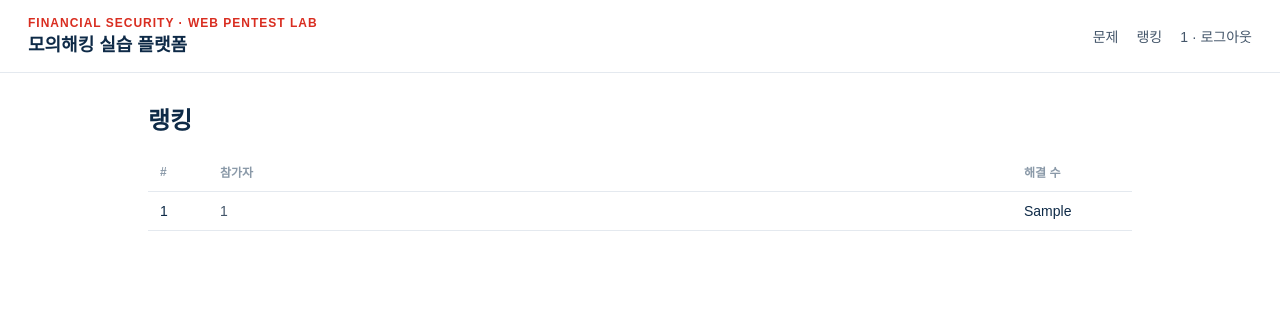
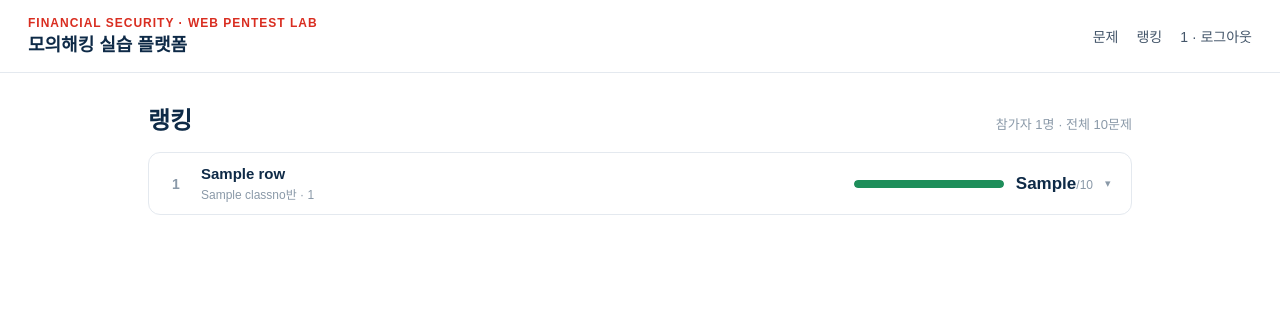
Before and after one commit to JaewookYou/arang-edu-challs-collection, a Flask app: template platform/templates/ranking.html in a window 1280 px wide. Shown: the top 333 px of the page. Run offline with Flask 3, Linux system fonts and the light colour scheme; the template is opened without the code that fills it: most values are stand-ins (such as "Sample title", 1, 10 or a date in 2020).

Commit message:
플랫폼: 반·이름 수집, 랭킹에 해결 문제 표시, 소스 링크 버튼화
[반·이름] 랭킹에서 수강생을 식별하기 위해 반(1~40)·이름을 받는다.
 - 회원가입 폼에 '반 선택 + 이름' 한 줄 추가(서버 검증: 이름 1~20자, 반 1~40)
 - 기존 계정은 이 필드가 없으므로 before_request 가드로 /profile 보완 입력 유도
   (입력 전에는 문제/랭킹 접근 시 계속 /profile 로 유도, 세션만 남고 계정이
    삭제된 경우엔 세션 정리 후 로그인으로)

[랭킹 개편] 31문제라 한 행에 모두 펼치면 읽히지 않는다.
 - 접힘: 순위 · 이름 · 반/아이디 · 진행바 · n/31  → 서로 비교가 쉬움
 - 펼침: 카테고리별로 문제 칩 전체를 보여주고 해결한 것만 초록 강조
         (미해결도 흐리게 함께 보여 '무엇이 남았는지'가 같이 읽힌다)
 - details/summary 라 JS 없이 동작하고 키보드·스크린리더도 지원
 - 카테고리별 해결 현황은 서버에서 계산해 템플릿은 그리기만 한다
   (주의: dict 키를 'items' 로 두면 Jinja 가 dict.items 메서드로 잡아 순회가 깨짐)
 - 노출 대상: 프로필을 채웠거나 해결 기록이 있는 계정만
   (부하테스트로 생성된 잔여 계정이 랭킹을 덮지 않게)

[소스 링크] 눈에 안 띈다는 피드백 → 점선 텍스트 링크에서 파란 알약 버튼으로.
 `</>` 아이콘 + '소스코드', hover 시 반전. 카드 배지가 긴 제목에서 '도/전' 으로
 쪼개지던 것도 함께 수정(white-space:nowrap + align-self).

Co-Authored-By: Claude Opus 5 (1M context) <noreply@anthropic.com>

```diff
--- a/platform/app.py
+++ b/platform/app.py
@@ -43,6 +43,39 @@ def save_users(u):
 
 def current_user():
     return session.get("uid")
+
+# ── 참가자 프로필(반·이름) ──
+# 반은 1~40. 기존 계정은 이 필드가 없으므로 로그인 시 /profile 로 보내 보완 입력을 받는다.
+CLASS_MIN, CLASS_MAX = 1, 40
+CLASS_CHOICES = list(range(CLASS_MIN, CLASS_MAX + 1))
+
+def profile_done(u):
+    return bool(u) and bool(u.get("name")) and bool(u.get("classno"))
+
+def parse_profile(form):
+    """폼에서 반·이름을 검증해 (classno, name, error) 반환."""
+    name = (form.get("name") or "").strip()
+    raw = (form.get("classno") or "").strip()
+    if not name:
+        return None, "", "이름을 입력하세요."
+    if len(name) > 20:
+        return None, name, "이름은 20자 이하로 입력하세요."
+    if not raw.isdigit() or not (CLASS_MIN <= int(raw) <= CLASS_MAX):
+        return None, name, "반을 선택하세요(%d~%d반)." % (CLASS_MIN, CLASS_MAX)
+    return int(raw), name, None
+
+@app.before_request
+def require_profile():
+    """로그인했는데 반·이름이 비어 있으면(기존 계정) 보완 입력 페이지로 유도."""
+    if not current_user() or request.endpoint in ("profile", "logout", "login", "register", "static"):
+        return None
+    u = load_users().get(current_user())
+    if u is None:          # 계정이 삭제된 세션
+        session.clear()
+        return redirect(url_for("login"))
+    if not profile_done(u):
+        return redirect(url_for("profile"))
+    return None
 
 # ── 챌린지 URL 호스트 보정 ──
 # registry.yaml 의 url 은 localhost 로 고정돼 있지만, 학습자가 어떤 호스트로 대시보드에
@@ -92,17 +125,48 @@ def login():
 @app.route("/register", methods=["GET", "POST"])
 def register():
     if request.method == "GET":
-        return render_template("register.html", msg="")
+        return render_template("register.html", msg="", classes=CLASS_CHOICES, form={})
     users = load_users()
     uid = request.form.get("userid", "").strip()
     pw = request.form.get("userpw", "")
+    classno, name, err = parse_profile(request.form)
+    # 입력값은 되돌려줘서 오류 시 다시 타이핑하지 않게 한다
+    back = {"userid": uid, "name": name, "classno": request.form.get("classno", "")}
+    def again(m):
+        return render_template("register.html", msg=m, classes=CLASS_CHOICES, form=back)
     if not uid or not pw:
-        return render_template("register.html", msg="아이디와 비밀번호를 입력하세요.")
+        return again("아이디와 비밀번호를 입력하세요.")
+    if err:
+        return again(err)
     if uid in users:
-        return render_template("register.html", msg="이미 존재하는 아이디입니다.")
-    users[uid] = {"pw": generate_password_hash(pw), "solved": [], "last": 0}
+        return again("이미 존재하는 아이디입니다.")
+    users[uid] = {"pw": generate_password_hash(pw), "solved": [], "last": 0,
+                  "classno": classno, "name": name}
     save_users(users)
     return redirect(url_for("login", msg="가입 완료. 로그인하세요."))
+
+@app.route("/profile", methods=["GET", "POST"])
+def profile():
+    """반·이름 보완 입력 — 이 필드가 없는 기존 계정이 로그인하면 여기로 온다."""
+    if not current_user():
+        return redirect(url_for("login"))
+    users = load_users()
+    me = users.get(current_user())
+    if me is None:
+        session.clear()
+        return redirect(url_for("login"))
+    if request.method == "GET":
+        form = {"name": me.get("name", ""), "classno": me.get("classno", "")}
+        return render_template("profile.html", msg="", classes=CLASS_CHOICES, form=form,
+                               uid=current_user(), first=not profile_done(me))
+    classno, name, err = parse_profile(request.form)
+    if err:
+        return render_template("profile.html", msg=err, classes=CLASS_CHOICES,
+                               form={"name": name, "classno": request.form.get("classno", "")},
+                               uid=current_user(), first=not profile_done(me))
+    me["classno"], me["name"] = classno, name
+    save_users(users)
+    return redirect(url_for("index"))
 
 @app.route("/logout")
 def logout():
@@ -129,11 +193,35 @@ def submit():
 @app.route("/ranking")
 def ranking():
     users = load_users()
-    rows = sorted(
-        [{"uid": u, "n": len(d.get("solved", [])), "last": d.get("last", 0)} for u, d in users.items()],
-        key=lambda r: (-r["n"], r["last"]))
-    rows = [r for r in rows if r["n"] > 0]
-    return render_template("ranking.html", rows=rows, uid=current_user())
+    ready = [c for c in CHALLENGES if c.get("status") == "ready"]
+    total = len(ready)
+    # 카테고리 순서는 registry 의 categories 정의 순서를 따른다
+    by_cat = [(k, CATEGORIES[k], [c for c in ready if c["category"] == k]) for k in CATEGORIES]
+    by_cat = [t for t in by_cat if t[2]]
+
+    rows = []
+    for u, d in users.items():
+        solved = [s for s in d.get("solved", []) if s]
+        # 참가자만 노출: 프로필을 채웠거나(수강생) 해결 기록이 있는 계정.
+        # (부하테스트·검증용으로 만들어진 잔여 계정이 랭킹을 덮지 않게)
+        if not solved and not profile_done(d):
+            continue
+        sset = set(solved)
+        # 카테고리별 해결 현황을 서버에서 만들어 템플릿은 그리기만 하게 한다
+        cats = []
+        for _key, label, chals in by_cat:
+            # 키 이름 주의: 'items' 는 Jinja 에서 dict.items 메서드로 잡혀 순회가 깨진다
+            lst = [{"id": c["id"], "title": c["title"], "on": c["id"] in sset} for c in chals]
+            cats.append({"label": label, "got": sum(1 for i in lst if i["on"]),
+                         "tot": len(lst), "chals": lst})
+        rows.append({
+            "uid": u, "name": d.get("name") or u, "classno": d.get("classno"),
+            "n": len(sset), "last": d.get("last", 0), "cats": cats,
+            "pct": round(len(sset) * 100 / total) if total else 0,
+        })
+    rows.sort(key=lambda r: (-r["n"], r["last"] or 0))
+    return render_template("ranking.html", rows=rows, uid=current_user(),
+                           by_cat=by_cat, total=total)
 
 if __name__ == "__main__":
     app.run(host="0.0.0.0", port=9000)
--- a/platform/templates/base.html
+++ b/platform/templates/base.html
@@ -29,15 +29,58 @@
   .chal.planned{opacity:.5}
   .chal .t{font-weight:700;font-size:15px}
   .chal .d{font-size:12px;color:var(--mute);margin-top:3px}
-  /* 문제별 소스(깃) 링크 — 화이트박스 풀이용 */
-  .srclink{color:var(--mute);text-decoration:none;border-bottom:1px dotted var(--line)}
-  .srclink:hover{color:#2563EB;border-bottom-color:#2563EB}
+  /* 문제별 소스(깃) 링크 — 화이트박스 풀이용. 눈에 띄게 알약 버튼으로. */
+  .srclink{display:inline-flex;align-items:center;gap:4px;margin-top:7px;padding:4px 10px;border:1px solid #C3D6F5;
+           border-radius:999px;background:#EEF4FE;color:#2563EB;font-size:12px;font-weight:700;line-height:1.4}
+  .srclink svg{width:13px;height:13px;fill:currentColor;flex:0 0 13px}
+  .srclink:hover{background:#2563EB;border-color:#2563EB;color:#fff}
   .dot{display:inline-block;width:8px;height:8px;border-radius:50%;margin-right:7px;vertical-align:1px}
-  .pill{font-size:11px;padding:3px 9px;border-radius:20px;font-weight:700}
+  .chal>div:first-child{min-width:0}
+  /* 제목이 길어 카드가 2줄이 돼도 배지가 '도/전' 으로 쪼개지지 않게 */
+  .pill{font-size:11px;padding:3px 9px;border-radius:20px;font-weight:700;white-space:nowrap;flex:0 0 auto;align-self:flex-start}
   .pill.go{background:#ECF1FE;color:#2563EB}.pill.ok{background:#EAF6EF;color:var(--green)}.pill.soon{background:#F1F4F8;color:var(--mute)}
   .submit{display:flex;gap:10px;margin:6px 0 4px}
   .submit input{flex:1;padding:11px 13px;border:1px solid var(--line);border-radius:8px;font-size:14px}
   table{width:100%;border-collapse:collapse} td,th{padding:11px 12px;text-align:left;border-bottom:1px solid var(--line);font-size:14px} th{color:var(--mute);font-size:12px}
+  /* 가입·프로필의 '반 + 이름' 한 줄 */
+  .auth select{width:100%;padding:11px 13px;margin:6px 0;border:1px solid var(--line);border-radius:8px;font-size:14px;background:#fff;color:var(--ink)}
+  .row2{display:flex;gap:8px} .row2 select{flex:0 0 118px;margin:6px 0} .row2 input{flex:1 1 auto;min-width:0}
+  /* ── 랭킹 ── 접힘: 반·이름·진행바 / 펼침: 카테고리별 문제 칩 */
+  .rank-head{display:flex;align-items:baseline;justify-content:space-between;gap:12px}
+  .rank-head h1{font-size:24px;margin:0}
+  .rank-sub{color:var(--mute);font-size:13px}
+  .rank{display:flex;flex-direction:column;gap:8px;margin-top:16px}
+  .rrow{border:1px solid var(--line);border-radius:12px;background:#fff;overflow:hidden}
+  .rrow.me{border-color:#2563EB;background:#F8FBFF}
+  .rrow summary{display:flex;align-items:center;gap:12px;padding:12px 14px;cursor:pointer;list-style:none}
+  .rrow summary::-webkit-details-marker{display:none}
+  .rrow summary:hover{background:var(--card)}
+  .rrow .rk{flex:0 0 26px;text-align:center;font-weight:700;font-size:14px;color:var(--mute)}
+  .rrow .rk.top{color:var(--red)}
+  .rrow .who{flex:1 1 auto;min-width:0}
+  .rrow .who b{font-size:15px}
+  .rrow .who .sub{display:block;color:var(--mute);font-size:12px;margin-top:2px;overflow:hidden;text-overflow:ellipsis;white-space:nowrap}
+  .rrow .bar{flex:0 0 150px;height:8px;border-radius:20px;background:#EDF1F6;overflow:hidden}
+  .rrow .bar i{display:block;height:100%;border-radius:20px;background:var(--green)}
+  .rrow .cnt{flex:0 0 58px;text-align:right;font-size:12px;color:var(--mute)}
+  .rrow .cnt b{font-size:17px;color:var(--ink)}
+  .rrow .chev{flex:0 0 12px;font-size:11px;color:var(--mute);transition:transform .15s}
+  .rrow[open] .chev{transform:rotate(180deg)}
+  .rdet{border-top:1px solid var(--line);background:var(--card);padding:4px 14px 10px}
+  .crow{display:flex;gap:12px;align-items:flex-start;padding:9px 0;border-bottom:1px dashed var(--line)}
+  .crow:last-child{border-bottom:none}
+  .clab{flex:0 0 136px;font-size:12px;font-weight:700;color:var(--body);padding-top:2px;white-space:nowrap}
+  .clab span{color:var(--mute);font-weight:400}
+  .chips{display:flex;flex-wrap:wrap;gap:5px;min-width:0}
+  .chip{font-size:11px;padding:3px 8px;border-radius:6px;border:1px solid var(--line);background:#fff;color:#B3BFCB}
+  .chip.on{background:#EAF6EF;border-color:#BFE4CF;color:var(--green);font-weight:700}
+  .rdet-empty,.empty{color:var(--mute);font-size:13px;margin:8px 0 4px}
+  @media (max-width:640px){
+    .rrow summary{gap:8px;padding:11px 12px}
+    .rrow .bar{flex-basis:56px}
+    .clab{flex-basis:100%;padding-bottom:4px}
+    .crow{flex-wrap:wrap;gap:4px}
+  }
 </style>
 </head>
 <body>
--- a/platform/templates/ranking.html
+++ b/platform/templates/ranking.html
@@ -1,15 +1,41 @@
 {% extends "base.html" %}{% block title %}랭킹{% endblock %}
 {% block body %}
-<h1 style="font-size:24px;margin:0 0 16px">랭킹</h1>
-<table>
-  <tr><th style="width:60px">#</th><th>참가자</th><th style="width:120px">해결 수</th></tr>
+<div class="rank-head">
+  <h1>랭킹</h1>
+  <span class="rank-sub">참가자 {{ rows|length }}명 · 전체 {{ total }}문제</span>
+</div>
+
+{# 문제가 31개라 한 행에 다 펼치면 읽히지 않는다.
+   접힘 = 반·이름·진행바(한눈에 비교), 펼침 = 카테고리별 문제 칩(무엇을 풀었는지).
+   details/summary 라 JS 없이 동작하고 키보드·스크린리더도 그대로 지원된다. #}
+<div class="rank">
   {% for r in rows %}
-  <tr>
-    <td>{{ loop.index }}</td>
-    <td style="font-weight:{{ '700' if r.uid==uid else '400' }};color:{{ '#0E2A47' if r.uid==uid else '#44566A' }}">{{ r.uid }}{% if r.uid==uid %} (나){% endif %}</td>
-    <td>{{ r.n }}</td>
-  </tr>
+  <details class="rrow{% if r.uid == uid %} me{% endif %}">
+    <summary>
+      <span class="rk{% if loop.index <= 3 and r.n > 0 %} top{% endif %}">{{ loop.index }}</span>
+      <span class="who">
+        <b>{{ r.name }}</b>
+        <span class="sub">{% if r.classno %}{{ r.classno }}반{% else %}반 미입력{% endif %} · {{ r.uid }}{% if r.uid == uid %} · 나{% endif %}</span>
+      </span>
+      <span class="bar" aria-hidden="true"><i style="width:{{ r.pct }}%"></i></span>
+      <span class="cnt"><b>{{ r.n }}</b>/{{ total }}</span>
+      <span class="chev" aria-hidden="true">▾</span>
+    </summary>
+    <div class="rdet">
+      {% for c in r.cats %}
+      <div class="crow">
+        <div class="clab">{{ c.label }} <span>{{ c.got }}/{{ c.tot }}</span></div>
+        <div class="chips">
+          {% for i in c.chals %}
+          <span class="chip{% if i.on %} on{% endif %}" title="{{ i.title }}{% if not i.on %} (미해결){% endif %}">{{ i.id }}</span>
+          {% endfor %}
+        </div>
+      </div>
+      {% endfor %}
+      {% if r.n == 0 %}<p class="rdet-empty">아직 해결한 문제가 없습니다.</p>{% endif %}
+    </div>
+  </details>
   {% endfor %}
-  {% if not rows %}<tr><td colspan="3" style="color:var(--mute)">아직 해결한 참가자가 없습니다.</td></tr>{% endif %}
-</table>
+  {% if not rows %}<p class="empty">아직 참가자가 없습니다. 회원가입 후 문제를 풀어보세요.</p>{% endif %}
+</div>
 {% endblock %}
```
Also changed, not shown: platform/templates/main.html (+6 -3 lines), platform/templates/profile.html (added, +22 -0 lines), platform/templates/register.html (+10 -1 lines).
